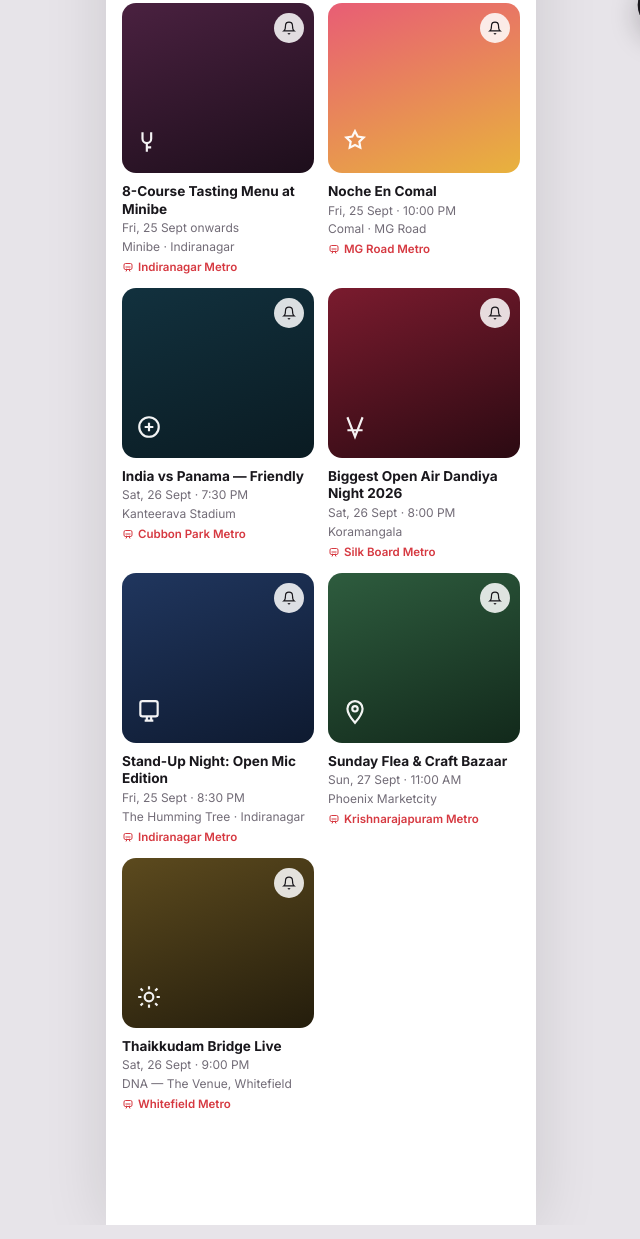
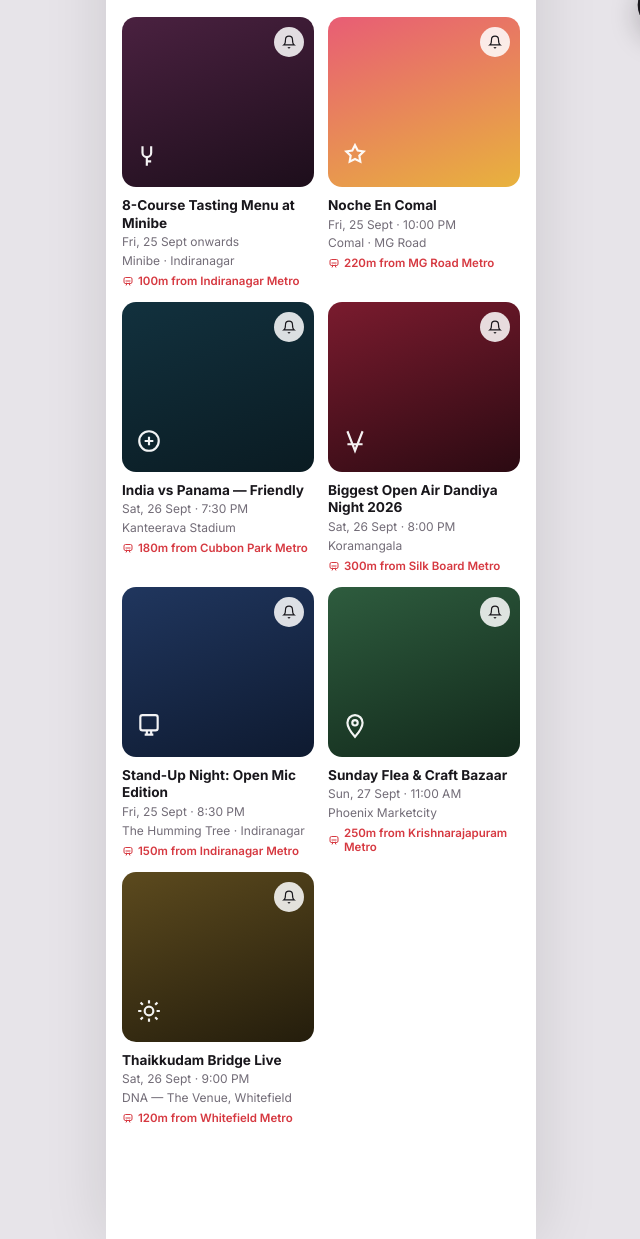
Before and after one commit to singhmehul0605-bot/Prod-a-thon-Zen-G, a plain HTML site: page events-home.html in a window 1280 px wide. Shown: the part 755-1994 px from the top of the page, without its empty margins (319-959 px from the left). Drawn offline with Linux system fonts and the light colour scheme.

Commit message:
Add walking distance to every metro-station line on events-home
Each card-metro label now reads "<Nm> from <station>" instead of
just the station name, with varied distances per card.

```diff
--- a/events-home.html
+++ b/events-home.html
@@ -255,7 +255,7 @@
           <div class="card-venue"><svg viewBox="0 0 24 24" fill="none" stroke="currentColor" stroke-width="2"><path d="M21 10c0 7-9 12-9 12s-9-5-9-12a9 9 0 1118 0z"></path></svg>NICE Grounds</div>
           <div class="card-title">Take metro to Coldplay</div>
           <div class="card-sub">5 Aug · 7:00 PM</div>
-          <div class="card-metro"><svg viewBox="0 0 24 24" fill="none" stroke="currentColor" stroke-width="2"><rect x="4" y="5" width="16" height="12" rx="3"></rect><path d="M8 21l1.5-3M16 21l-1.5-3M7 12h10"></path><circle cx="8.5" cy="17" r="1"></circle><circle cx="15.5" cy="17" r="1"></circle></svg>Madavara Metro Station</div>
+          <div class="card-metro"><svg viewBox="0 0 24 24" fill="none" stroke="currentColor" stroke-width="2"><rect x="4" y="5" width="16" height="12" rx="3"></rect><path d="M8 21l1.5-3M16 21l-1.5-3M7 12h10"></path><circle cx="8.5" cy="17" r="1"></circle><circle cx="15.5" cy="17" r="1"></circle></svg>300m from Madavara Metro Station</div>
         </div>
       </a>
 
@@ -274,7 +274,7 @@
           <div class="card-venue"><svg viewBox="0 0 24 24" fill="none" stroke="currentColor" stroke-width="2"><path d="M21 10c0 7-9 12-9 12s-9-5-9-12a9 9 0 1118 0z"></path></svg>Tijouri, Radisson</div>
           <div class="card-title">8-Course Tasting Menu at Tijouri</div>
           <div class="card-sub">Daily · 7:30 PM onwards</div>
-          <div class="card-metro"><svg viewBox="0 0 24 24" fill="none" stroke="currentColor" stroke-width="2"><rect x="4" y="5" width="16" height="12" rx="3"></rect><path d="M8 21l1.5-3M16 21l-1.5-3M7 12h10"></path><circle cx="8.5" cy="17" r="1"></circle><circle cx="15.5" cy="17" r="1"></circle></svg>Trinity Metro</div>
+          <div class="card-metro"><svg viewBox="0 0 24 24" fill="none" stroke="currentColor" stroke-width="2"><rect x="4" y="5" width="16" height="12" rx="3"></rect><path d="M8 21l1.5-3M16 21l-1.5-3M7 12h10"></path><circle cx="8.5" cy="17" r="1"></circle><circle cx="15.5" cy="17" r="1"></circle></svg>200m from Trinity Metro</div>
         </div>
       </a>
 
@@ -293,7 +293,7 @@
           <div class="card-venue"><svg viewBox="0 0 24 24" fill="none" stroke="currentColor" stroke-width="2"><path d="M21 10c0 7-9 12-9 12s-9-5-9-12a9 9 0 1118 0z"></path></svg>Skyline Terrace, HSR</div>
           <div class="card-title">Sunset Rooftop Jazz</div>
           <div class="card-sub">Fri, 25 Sept · 6:30 PM</div>
-          <div class="card-metro"><svg viewBox="0 0 24 24" fill="none" stroke="currentColor" stroke-width="2"><rect x="4" y="5" width="16" height="12" rx="3"></rect><path d="M8 21l1.5-3M16 21l-1.5-3M7 12h10"></path><circle cx="8.5" cy="17" r="1"></circle><circle cx="15.5" cy="17" r="1"></circle></svg>Silk Board Metro</div>
+          <div class="card-metro"><svg viewBox="0 0 24 24" fill="none" stroke="currentColor" stroke-width="2"><rect x="4" y="5" width="16" height="12" rx="3"></rect><path d="M8 21l1.5-3M16 21l-1.5-3M7 12h10"></path><circle cx="8.5" cy="17" r="1"></circle><circle cx="15.5" cy="17" r="1"></circle></svg>150m from Silk Board Metro</div>
         </div>
       </a>
 
@@ -312,7 +312,7 @@
           <div class="card-venue"><svg viewBox="0 0 24 24" fill="none" stroke="currentColor" stroke-width="2"><path d="M21 10c0 7-9 12-9 12s-9-5-9-12a9 9 0 1118 0z"></path></svg>Palace Grounds</div>
           <div class="card-title">Bangalore Comic Con Preview</div>
           <div class="card-sub">Sat, 26 Sept · 11:00 AM</div>
-          <div class="card-metro"><svg viewBox="0 0 24 24" fill="none" stroke="currentColor" stroke-width="2"><rect x="4" y="5" width="16" height="12" rx="3"></rect><path d="M8 21l1.5-3M16 21l-1.5-3M7 12h10"></path><circle cx="8.5" cy="17" r="1"></circle><circle cx="15.5" cy="17" r="1"></circle></svg>Mantri Square Metro</div>
+          <div class="card-metro"><svg viewBox="0 0 24 24" fill="none" stroke="currentColor" stroke-width="2"><rect x="4" y="5" width="16" height="12" rx="3"></rect><path d="M8 21l1.5-3M16 21l-1.5-3M7 12h10"></path><circle cx="8.5" cy="17" r="1"></circle><circle cx="15.5" cy="17" r="1"></circle></svg>250m from Mantri Square Metro</div>
         </div>
       </a>
 
@@ -345,7 +345,7 @@
           <div class="card-title">8-Course Tasting Menu at Minibe</div>
           <div class="card-sub">Fri, 25 Sept onwards</div>
           <div class="card-sub">Minibe · Indiranagar</div>
-          <div class="card-metro"><svg viewBox="0 0 24 24" fill="none" stroke="currentColor" stroke-width="2"><rect x="4" y="5" width="16" height="12" rx="3"></rect><path d="M8 21l1.5-3M16 21l-1.5-3M7 12h10"></path><circle cx="8.5" cy="17" r="1"></circle><circle cx="15.5" cy="17" r="1"></circle></svg>Indiranagar Metro</div>
+          <div class="card-metro"><svg viewBox="0 0 24 24" fill="none" stroke="currentColor" stroke-width="2"><rect x="4" y="5" width="16" height="12" rx="3"></rect><path d="M8 21l1.5-3M16 21l-1.5-3M7 12h10"></path><circle cx="8.5" cy="17" r="1"></circle><circle cx="15.5" cy="17" r="1"></circle></svg>100m from Indiranagar Metro</div>
         </div>
       </a>
 
@@ -364,7 +364,7 @@
           <div class="card-title">Noche En Comal</div>
           <div class="card-sub">Fri, 25 Sept · 10:00 PM</div>
           <div class="card-sub">Comal · MG Road</div>
-          <div class="card-metro"><svg viewBox="0 0 24 24" fill="none" stroke="currentColor" stroke-width="2"><rect x="4" y="5" width="16" height="12" rx="3"></rect><path d="M8 21l1.5-3M16 21l-1.5-3M7 12h10"></path><circle cx="8.5" cy="17" r="1"></circle><circle cx="15.5" cy="17" r="1"></circle></svg>MG Road Metro</div>
+          <div class="card-metro"><svg viewBox="0 0 24 24" fill="none" stroke="currentColor" stroke-width="2"><rect x="4" y="5" width="16" height="12" rx="3"></rect><path d="M8 21l1.5-3M16 21l-1.5-3M7 12h10"></path><circle cx="8.5" cy="17" r="1"></circle><circle cx="15.5" cy="17" r="1"></circle></svg>220m from MG Road Metro</div>
         </div>
       </a>
 
@@ -383,7 +383,7 @@
           <div class="card-title">India vs Panama — Friendly</div>
           <div class="card-sub">Sat, 26 Sept · 7:30 PM</div>
           <div class="card-sub">Kanteerava Stadium</div>
-          <div class="card-metro"><svg viewBox="0 0 24 24" fill="none" stroke="currentColor" stroke-width="2"><rect x="4" y="5" width="16" height="12" rx="3"></rect><path d="M8 21l1.5-3M16 21l-1.5-3M7 12h10"></path><circle cx="8.5" cy="17" r="1"></circle><circle cx="15.5" cy="17" r="1"></circle></svg>Cubbon Park Metro</div>
+          <div class="card-metro"><svg viewBox="0 0 24 24" fill="none" stroke="currentColor" stroke-width="2"><rect x="4" y="5" width="16" height="12" rx="3"></rect><path d="M8 21l1.5-3M16 21l-1.5-3M7 12h10"></path><circle cx="8.5" cy="17" r="1"></circle><circle cx="15.5" cy="17" r="1"></circle></svg>180m from Cubbon Park Metro</div>
         </div>
       </a>
 
@@ -402,7 +402,7 @@
           <div class="card-title">Biggest Open Air Dandiya Night 2026</div>
           <div class="card-sub">Sat, 26 Sept · 8:00 PM</div>
           <div class="card-sub">Koramangala</div>
-          <div class="card-metro"><svg viewBox="0 0 24 24" fill="none" stroke="currentColor" stroke-width="2"><rect x="4" y="5" width="16" height="12" rx="3"></rect><path d="M8 21l1.5-3M16 21l-1.5-3M7 12h10"></path><circle cx="8.5" cy="17" r="1"></circle><circle cx="15.5" cy="17" r="1"></circle></svg>Silk Board Metro</div>
+          <div class="card-metro"><svg viewBox="0 0 24 24" fill="none" stroke="currentColor" stroke-width="2"><rect x="4" y="5" width="16" height="12" rx="3"></rect><path d="M8 21l1.5-3M16 21l-1.5-3M7 12h10"></path><circle cx="8.5" cy="17" r="1"></circle><circle cx="15.5" cy="17" r="1"></circle></svg>300m from Silk Board Metro</div>
         </div>
       </a>
 
@@ -421,7 +421,7 @@
           <div class="card-title">Stand-Up Night: Open Mic Edition</div>
           <div class="card-sub">Fri, 25 Sept · 8:30 PM</div>
           <div class="card-sub">The Humming Tree · Indiranagar</div>
-          <div class="card-metro"><svg viewBox="0 0 24 24" fill="none" stroke="currentColor" stroke-width="2"><rect x="4" y="5" width="16" height="12" rx="3"></rect><path d="M8 21l1.5-3M16 21l-1.5-3M7 12h10"></path><circle cx="8.5" cy="17" r="1"></circle><circle cx="15.5" cy="17" r="1"></circle></svg>Indiranagar Metro</div>
+          <div class="card-metro"><svg viewBox="0 0 24 24" fill="none" stroke="currentColor" stroke-width="2"><rect x="4" y="5" width="16" height="12" rx="3"></rect><path d="M8 21l1.5-3M16 21l-1.5-3M7 12h10"></path><circle cx="8.5" cy="17" r="1"></circle><circle cx="15.5" cy="17" r="1"></circle></svg>150m from Indiranagar Metro</div>
         </div>
       </a>
 
@@ -440,7 +440,7 @@
           <div class="card-title">Sunday Flea &amp; Craft Bazaar</div>
           <div class="card-sub">Sun, 27 Sept · 11:00 AM</div>
           <div class="card-sub">Phoenix Marketcity</div>
-          <div class="card-metro"><svg viewBox="0 0 24 24" fill="none" stroke="currentColor" stroke-width="2"><rect x="4" y="5" width="16" height="12" rx="3"></rect><path d="M8 21l1.5-3M16 21l-1.5-3M7 12h10"></path><circle cx="8.5" cy="17" r="1"></circle><circle cx="15.5" cy="17" r="1"></circle></svg>Krishnarajapuram Metro</div>
+          <div class="card-metro"><svg viewBox="0 0 24 24" fill="none" stroke="currentColor" stroke-width="2"><rect x="4" y="5" width="16" height="12" rx="3"></rect><path d="M8 21l1.5-3M16 21l-1.5-3M7 12h10"></path><circle cx="8.5" cy="17" r="1"></circle><circle cx="15.5" cy="17" r="1"></circle></svg>250m from Krishnarajapuram Metro</div>
         </div>
       </a>
 
@@ -459,7 +459,7 @@
           <div class="card-title">Thaikkudam Bridge Live</div>
           <div class="card-sub">Sat, 26 Sept · 9:00 PM</div>
           <div class="card-sub">DNA — The Venue, Whitefield</div>
-          <div class="card-metro"><svg viewBox="0 0 24 24" fill="none" stroke="currentColor" stroke-width="2"><rect x="4" y="5" width="16" height="12" rx="3"></rect><path d="M8 21l1.5-3M16 21l-1.5-3M7 12h10"></path><circle cx="8.5" cy="17" r="1"></circle><circle cx="15.5" cy="17" r="1"></circle></svg>Whitefield Metro</div>
+          <div class="card-metro"><svg viewBox="0 0 24 24" fill="none" stroke="currentColor" stroke-width="2"><rect x="4" y="5" width="16" height="12" rx="3"></rect><path d="M8 21l1.5-3M16 21l-1.5-3M7 12h10"></path><circle cx="8.5" cy="17" r="1"></circle><circle cx="15.5" cy="17" r="1"></circle></svg>120m from Whitefield Metro</div>
         </div>
       </a>
 
```
